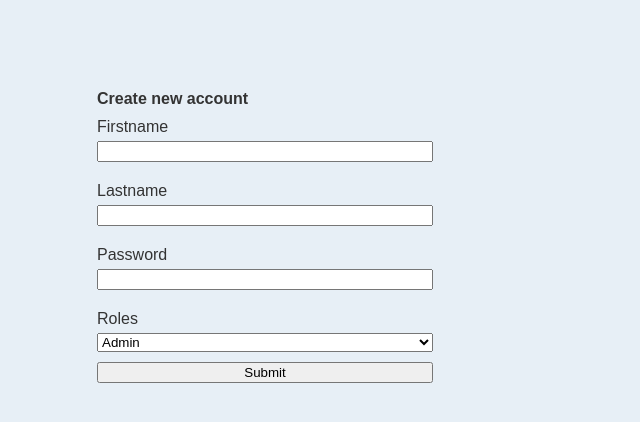
After one commit to Orangestella/learning_management_system, a Flask app: page /account/create_account in a window 1280 px wide. The commit adds this page. Shown: the top 422 px of the page, without its empty margins (0-640 px from the left). Run offline with Flask 3, Linux system fonts and the light colour scheme; parts of the project's set-up code (start-up, migrations or seed data) failed here and were passed over; some libraries are stand-ins or nearby versions.

Commit message:
add create new account function

```diff
--- a/app.py
+++ b/app.py
@@ -1,5 +1,5 @@
 import flask
-from flask import Flask, session, request, make_response
+from flask import Flask, session, request, make_response, jsonify
 import utils
 import mysql.connector
 import configparser
@@ -66,6 +66,8 @@ def login():
         else:
             session['userid'] = id
             session['name'] = fname
+            session['role_id'] = result[4]
+            print(session["role_id"])
             resp = flask.make_response(flask.jsonify({'status': 'success', 'message': 'Welcome!'}))
             print(values)
             resp.set_cookie('userid', str(id), max_age=36000)
@@ -90,7 +92,7 @@ def logout():
 @app.route('/account', methods=['GET'])
 def account():
     role_dict = {0: 'Admin', 1: 'Student', 2: 'Instructor'}
-    if 'userid' not in session:
+    if 'userid' not in session or session["role_id"] != 0:
         return flask.redirect("/login")
     search_key = request.args.get('account_keyword')
     if search_key is None or search_key == '':
@@ -108,7 +110,7 @@ def account():
             role_id = 1
         else:
             role_id = 2
-        value = (role_id, )
+        value = (role_id,)
     else:
         query = ("SELECT id, firstname, lastname, role_id FROM learn_manage.users WHERE firstname LIKE %s or lastname "
                  "LIKE %s")
@@ -121,5 +123,28 @@ def account():
     return flask.render_template("account_console.html", accounts=results, firstname=session['name'])
 
 
+@app.route('/account/create_account', methods=['GET', 'POST'])
+def create_account():
+    if flask.request.method == 'GET':
+        return flask.render_template("create_account.html")
+    else:
+        try:
+            f_name = flask.request.form["c_firstname"]
+            l_name = flask.request.form["c_lastname"]
+            psw = utils.md5(flask.request.form["c_psw"]).upper()
+            role_id = int(flask.request.form["c_roles"])
+            query = "INSERT INTO learn_manage.users (firstname, lastname, password, role_id) VALUES (%s, %s, %s, %s)"
+            value = (f_name, l_name, psw, role_id)
+            cursor.execute(query, value)
+            cnx.commit()
+            if cursor.rowcount > 0:
+                return jsonify({'status': 'success', 'message': 'Create new account successfully.'})
+            else:
+                return jsonify({'status': 'error', 'message': 'Fail to create, please try again.'})
+        except Exception as e:
+            cnx.rollback()
+            return jsonify({'status': 'error', 'message': f'{e} occurred, please try again.'})
+
+
 if __name__ == '__main__':
     app.run()
--- /dev/null
+++ b/static/js/create_account.js
@@ -0,0 +1,22 @@
+$(document).ready(function() {
+    $('form[name="create_account"]').on('submit', function(e) {
+        e.preventDefault();
+
+        $.ajax({
+            url: '/account/create_account',
+            method: 'POST',
+            data: $(this).serialize(),
+            success: function(response) {
+                if (response.status === 'success') {
+                    window.close()
+                } else {
+                    swal("Fail to create", response.message, "error");
+                }
+            },
+            error: function(error) {
+                console.log(error);
+                alert('An error occurred, please try again.');
+            }
+        });
+    });
+});
--- a/static/stylesheets/admin.css
+++ b/static/stylesheets/admin.css
@@ -155,3 +155,25 @@ a {
 a:hover {
   text-decoration: underline;
 }
+
+.admin_form {
+    display: flex;
+    flex-direction: column;
+    padding-top: 90px;
+    width: 336px;
+    padding-left: 97px;
+}
+
+.admin_form form {
+    display: flex;
+    flex-direction: column;
+}
+
+.admin_form label {
+    margin-top: 10px;
+    margin-bottom: 5px;
+}
+
+.admin_form input, .admin_form select {
+    margin-bottom: 10px;
+}
--- a/templates/account_console.html
+++ b/templates/account_console.html
@@ -32,7 +32,8 @@
             <input type="text" name="account_keyword" id="account_keyword">
             <input type="submit" name="search_account" id="search_account" value="Search">
         </form>
-        <button name="create_account" id="create_account" type="button" onclick="window.location.href='/account/create_account';">Create</button>
+        <button name="create_account" id="create_account" type="button" onclick="window.open('/account/create_account', '_blank', 'height=500,width=500');
+">Create</button>
     </div>
     <table class="info_table" id="account_table" name="account_table">
         <thead>
--- /dev/null
+++ b/templates/create_account.html
@@ -0,0 +1,27 @@
+<!DOCTYPE html>
+<html lang="en">
+<head>
+    <meta charset="UTF-8">
+    <link rel="stylesheet" type="text/css" href="{{ url_for('static', filename='stylesheets/admin.css') }}">
+    <script src="https://apps.bdimg.com/libs/jquery/2.1.4/jquery.min.js"></script>
+    <script src="https://unpkg.com/sweetalert/dist/sweetalert.min.js" async="async"></script>
+    <script src="{{ url_for('static',filename='js/create_account.js') }}"></script>
+    <title>Account console</title>
+</head>
+<body>
+<div class="admin_form">
+    <b>Create new account</b>
+    <form name="create_account" method="post">
+        <label for="c_firstname">Firstname</label><input name="c_firstname" id="c_firstname" type="text" required>
+        <label for="c_lastname">Lastname</label><input name="c_lastname" id="c_lastname" type="text" required>
+        <label for="c_psw">Password</label><input name="c_psw" id="c_psw" type="password" required>
+        <label for="c_roles">Roles</label><select name="c_roles" id="c_roles" required>
+            <option value="0">Admin</option>
+            <option value="1">Student</option>
+            <option value="2">Instructor</option>
+        </select>
+        <input name="c_submit" id="c_psw" type="submit">
+    </form>
+</div>
+</body>
+</html>
```
